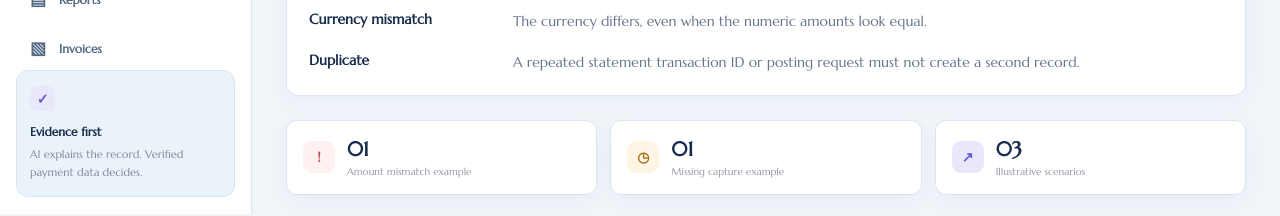
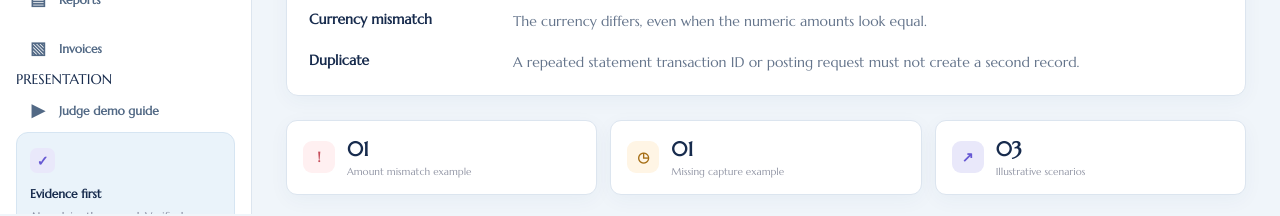
Before and after one commit to Moana-star/payproof-ai, a Next.js app: page /exceptions in a window 1280 px wide. Shown: the part 586-802 px from the top of the page. Built offline with nearby package versions, Linux system fonts and the light colour scheme; no server answers.

Commit message:
Separate judge resources in workspace navigation

```diff
--- a/components/workspace-layout.tsx
+++ b/components/workspace-layout.tsx
@@ -65,6 +65,10 @@ export function WorkspaceLayout({ title, eyebrow, description, children }: {
         <nav className="ops-nav" aria-label="Workspace navigation">
           {navigation.map((item) => <Link key={item.href} href={item.href} className={item.href === (activeRoute[title] || "/") ? "ops-nav-item is-active" : "ops-nav-item"}><span className="ops-nav-icon" aria-hidden="true">{item.icon}</span>{item.label}</Link>)}
         </nav>
+        <div className="ops-nav-section-label">PRESENTATION</div>
+        <nav className="ops-nav" aria-label="Judge resources">
+          <Link href="/demo-guide" className={title === "Judge demo guide" ? "ops-nav-item is-active" : "ops-nav-item"}><span className="ops-nav-icon" aria-hidden="true">▶</span>Judge demo guide</Link>
+        </nav>
         <div className="ops-sidebar-bottom"><div className="ops-trust-card"><span className="ops-trust-icon">✓</span><strong>Evidence first</strong><p>AI explains the record. Verified payment data decides.</p></div><div className="ops-mode"><i className="ops-mode-dot" />Sandbox workspace</div></div>
       </aside>
       <style jsx global>{`
@@ -119,6 +123,10 @@ export function WorkspaceLayout({ title, eyebrow, description, children }: {
                   </Link>
                 ))}
               </nav>
+              <div className="ops-menu-heading" style={{ paddingTop: 12 }}><strong>PRESENTATION</strong><span>Judge resources</span></div>
+              <nav aria-label="Judge resources">
+                <Link className={title === "Judge demo guide" ? "ops-menu-item is-active" : "ops-menu-item"} href="/demo-guide" onClick={() => setMenuOpen(false)}><span aria-hidden="true">▶</span>Judge demo guide</Link>
+              </nav>
               <div className="ops-menu-footer"><span>✓</span><div><strong>Evidence first</strong><small>AI explains the record. Verified payment data decides.</small></div></div>
             </div>}
           </div>
```
